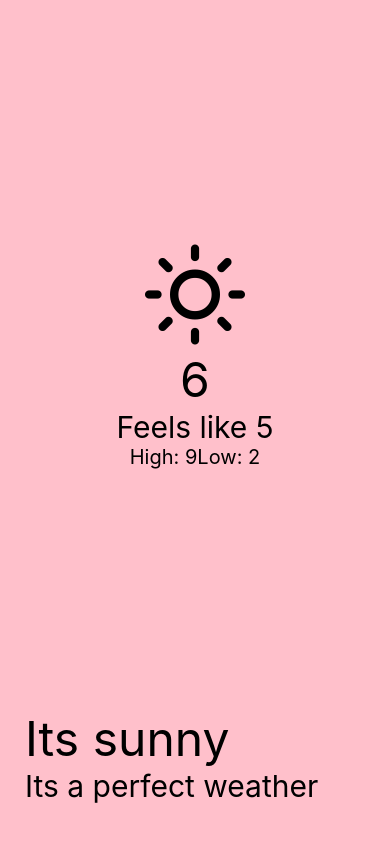
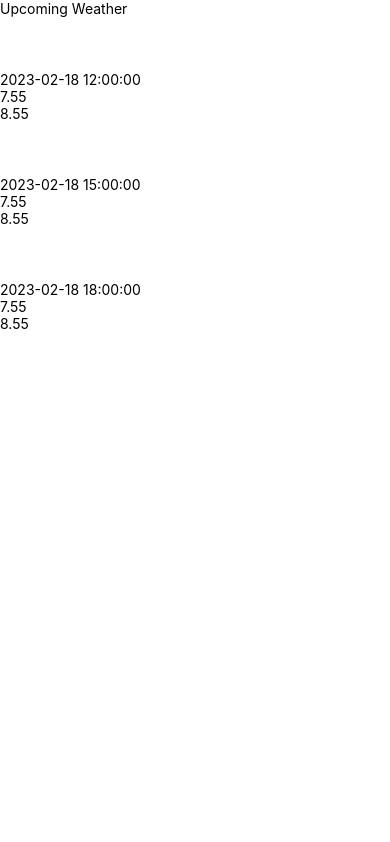
Before and after one commit to hrithikhadka/react-native-weather-app, a React Native app: screen / in a window 390 px wide. Built offline with nearby package versions, Linux system fonts and the light colour scheme.

Commit message:
using flatlist to render data

```diff
--- a/App.js
+++ b/App.js
@@ -6,7 +6,7 @@ import UpcomingWeather from "./src/components/UpcomingWeather";
 const App = () => {
   return (
     <View style={styles.container}>
-      <CurrentWeather />
+      <UpcomingWeather />
     </View>
   );
 };
--- a/src/components/UpcomingWeather.js
+++ b/src/components/UpcomingWeather.js
@@ -1,10 +1,71 @@
 import React from "react";
-import { SafeAreaView, StyleSheet, Text } from "react-native";
+import { FlatList, SafeAreaView, StyleSheet, Text, View } from "react-native";
+import { Feather } from "@expo/vector-icons";
+const DATA = [
+  {
+    dt_txt: "2023-02-18 12:00:00",
+    main: {
+      temp_max: 8.55,
+      temp_min: 7.55,
+    },
+    weather: [
+      {
+        main: "Clear",
+      },
+    ],
+  },
+  {
+    dt_txt: "2023-02-18 15:00:00",
+    main: {
+      temp_max: 8.55,
+      temp_min: 7.55,
+    },
+    weather: [
+      {
+        main: "Clouds",
+      },
+    ],
+  },
+  {
+    dt_txt: "2023-02-18 18:00:00",
+    main: {
+      temp_max: 8.55,
+      temp_min: 7.55,
+    },
+    weather: [
+      {
+        main: "Rain",
+      },
+    ],
+  },
+];
+
+const Item = (props) => {
+  // eslint-disable-next-line react/prop-types
+  const { dt_txt, min, max, condition } = props;
+  return (
+    <View>
+      <Feather name={"sun"} size={50} color={"white"} />
+      <Text>{dt_txt}</Text>
+      <Text>{min}</Text>
+      <Text>{max} </Text>
+    </View>
+  );
+};
 
 const UpcomingWeather = () => {
+  const renderItem = ({ item }) => (
+    <Item
+      condition={item.weather[0].main}
+      dt_txt={item.dt_txt}
+      min={item.main.temp_min}
+      max={item.main.temp_max}
+    />
+  );
   return (
     <SafeAreaView styles={styles.container}>
       <Text>Upcoming Weather</Text>
+      <FlatList data={DATA} renderItem={renderItem} />
     </SafeAreaView>
   );
 };
```
